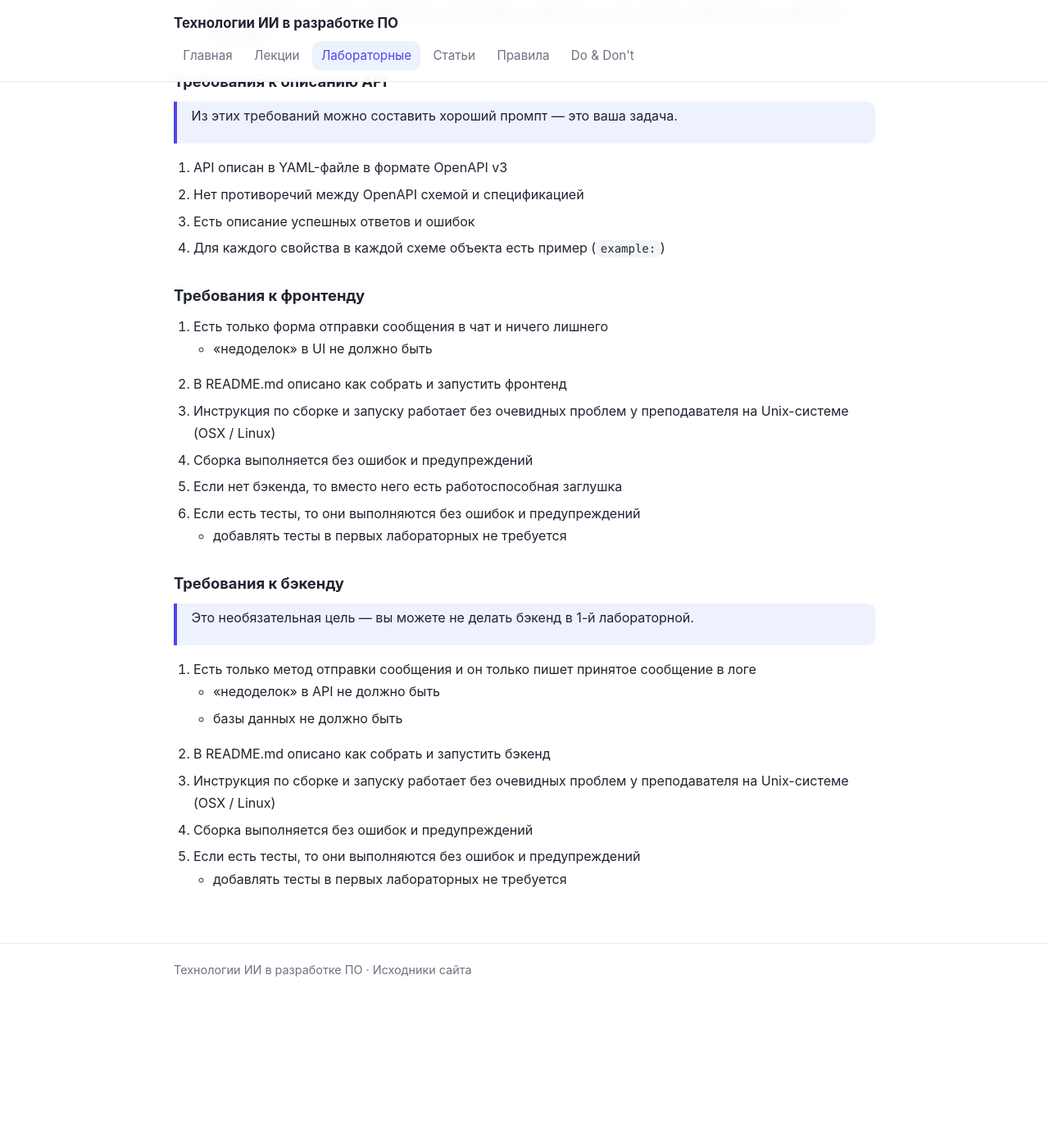
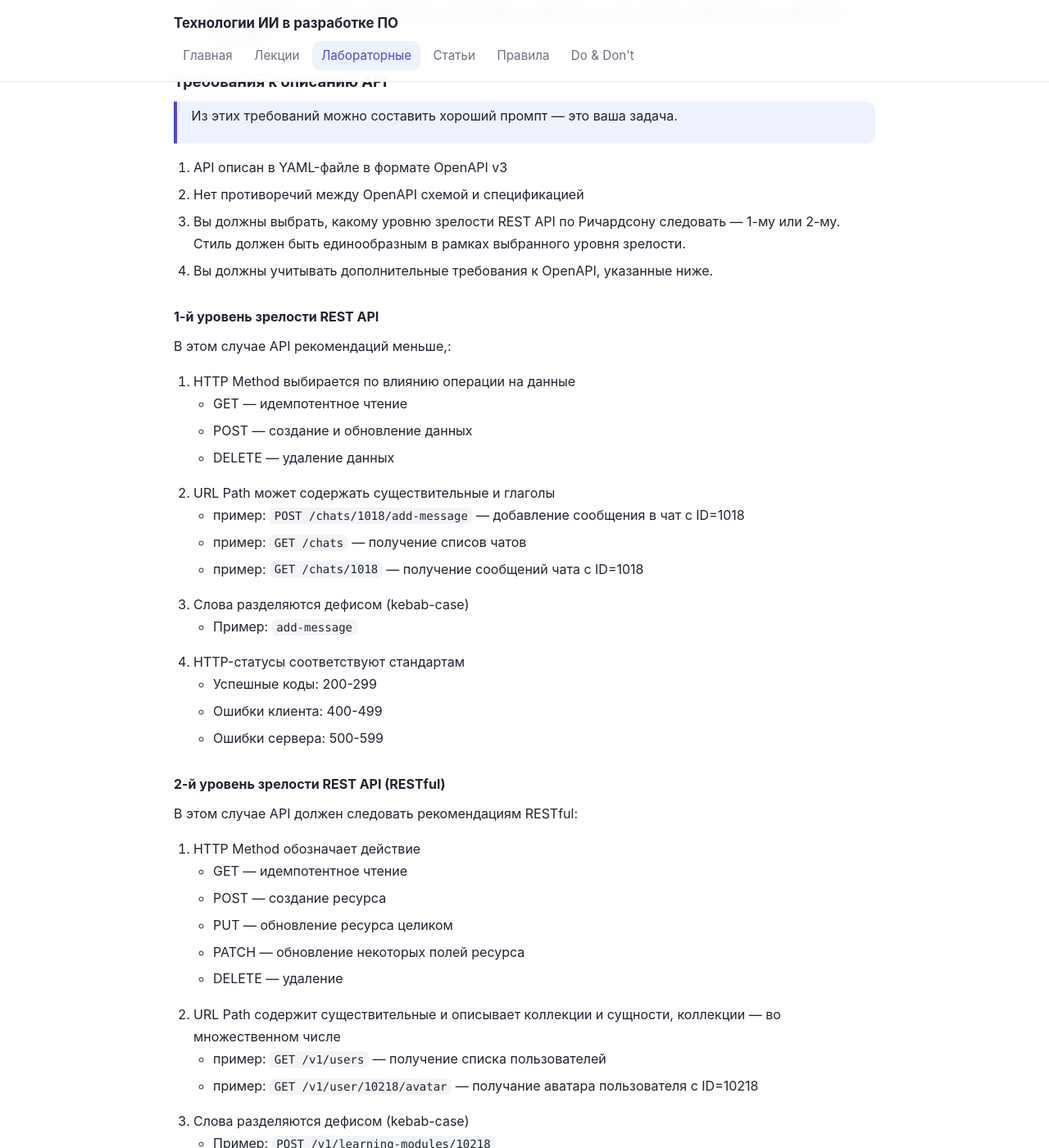
Before and after one commit to is-aidd-26/is-aidd-26.github.io, a Jekyll site: the page built from _labs/lab-1.md, in a window 1280 px wide and 1400 px high, scrolled down 1134 px. Shown: the whole window at 82% size. Built offline with Jekyll 4.4.1, drawn with Linux system fonts in a browser that asks for light colours; before the commit the page ends 2365 px from its top, so only the background shows below that; some of the changed text lies outside the part shown.

Commit message:
Выложил материалы семинара и уточнил требования лабораторной №1

```diff
--- a/_data/lectures.yml
+++ b/_data/lectures.yml
@@ -1,6 +1,6 @@
-- date: 2026-09-17
+- date: 2026-09-16
   title: '1.1. Инженерия контекста и промпт-инжиниринг для разработчиков. Переход к harness-инжинирингу.'
   file: lecture_1_1.pdf
-- date: 2026-09-17
+- date: 2026-09-16
   title: '1.2. Проектирование требований и генерация спецификаций'
   file: lecture_1_2.pdf
--- /dev/null
+++ b/_data/seminars.yml
@@ -0,0 +1,3 @@
+- date: 2026-09-17
+  title: 'Архитектура «Клиент-Сервер»'
+  file: seminar_01.pdf
--- a/_labs/lab-1.md
+++ b/_labs/lab-1.md
@@ -14,10 +14,10 @@ summary: "Спецификация и OpenAPI"
 
 Обязательные:
 
-- Выбрать вариант проекта
-- Написать PRD (Product Research Document) в формате markdown
-- Спроектировать API и описать в формате OpenAPI v3
-- Добавить фронтенд на TypeScript / React с одной формой отправки сообщения
+1. Выбрать вариант проекта
+2. Написать PRD (Product Research Document) в формате markdown
+3. Спроектировать API и описать в формате OpenAPI v3
+4. Добавить фронтенд на TypeScript / React с одной формой отправки сообщения
 
 Необязательные:
 
@@ -45,18 +45,71 @@ summary: "Спецификация и OpenAPI"
 
 1. API описан в YAML-файле в формате OpenAPI v3
 2. Нет противоречий между OpenAPI схемой и спецификацией
-3. Есть описание успешных ответов и ошибок
-4. Для каждого свойства в каждой схеме объекта есть пример (`example:`)
+3. Вы должны выбрать, какому уровню зрелости REST API по Ричардсону следовать — 1-му или 2-му. Стиль должен быть единообразным в рамках выбранного уровня зрелости.
+4. Вы должны учитывать дополнительные требования к OpenAPI, указанные ниже.
+
+#### 1-й уровень зрелости REST API
+
+В этом случае API рекомендаций меньше,:
+
+1. HTTP Method выбирается по влиянию операции на данные
+    - GET — идемпотентное чтение
+    - POST — создание и обновление данных
+    - DELETE — удаление данных
+2. URL Path может содержать существительные и глаголы
+    - пример: `POST /chats/1018/add-message` — добавление сообщения в чат с ID=1018
+    - пример: `GET /chats` — получение списов чатов
+    - пример: `GET /chats/1018` — получение сообщений чата с ID=1018
+3. Слова разделяются дефисом (kebab-case)
+    - Пример: `add-message`
+4. HTTP-статусы соответствуют стандартам
+    - Успешные коды: 200-299
+    - Ошибки клиента: 400-499
+    - Ошибки сервера: 500-599
+
+#### 2-й уровень зрелости REST API (RESTful)
+
+В этом случае API должен следовать рекомендациям RESTful:
+
+1. HTTP Method обозначает действие
+    - GET — идемпотентное чтение
+    - POST — создание ресурса
+    - PUT — обновление ресурса целиком
+    - PATCH — обновление некоторых полей ресурса
+    - DELETE — удаление
+2. URL Path содержит существительные и описывает коллекции и сущности, коллекции — во множественном числе
+    - пример: `GET /v1/users` — получение списка пользователей
+    - пример: `GET /v1/user/10218/avatar` — получание аватара пользователя с ID=10218
+3. Слова разделяются дефисом (kebab-case)
+    - Пример: `POST /v1/learning-modules/10218`
+4. HTTP-статусы соответствуют стандартам
+    - Успешные коды: 200-299
+    - Ошибки клиента: 400-499
+    - Ошибки сервера: 500-599
+
+### Требования к OpenAPI
+
+1. Есть описание успешных ответов и ошибок
+2. Единообразный формат ответа для ошибок
+3. Все объекты описаны в “components:”
+4. Строгая валидация полей для запросов
+5. Реалистичные примеры в “example:”
 
 ### Требования к фронтенду
 
-1. Есть только форма отправки сообщения в чат и ничего лишнего
-    - «недоделок» в UI не должно быть
-2. В README.md описано как собрать и запустить фронтенд
-3. Инструкция по сборке и запуску работает без очевидных проблем у преподавателя на Unix-системе (OSX / Linux)
-4. Сборка выполняется без ошибок и предупреждений
-5. Если нет бэкенда, то вместо него есть работоспособная заглушка
-6. Если есть тесты, то они выполняются без ошибок и предупреждений
+Требования к UI:
+
+1. Есть только форма отправки сообщения в чат и список отправленных
+2. Расположение формы отправки и списка отправленных — привычное для пользователя подобных приложений
+3. «Недоделок» и лишнего в UI не должно быть
+
+Требования к реализации:
+
+1. В README.md описано как собрать и запустить фронтенд
+2. Инструкция по сборке и запуску работает без очевидных проблем у преподавателя на Unix-системе (OSX / Linux)
+3. Сборка выполняется без ошибок и предупреждений
+4. Если нет бэкенда, то вместо него есть работоспособная заглушка
+5. Если есть тесты, то они выполняются без ошибок и предупреждений
     - добавлять тесты в первых лабораторных не требуется
 
 ### Требования к бэкенду
```
Also changed, not shown: index.md (+1 -1 lines), lectures/index.html (+16 -2 lines), 1 other file.
